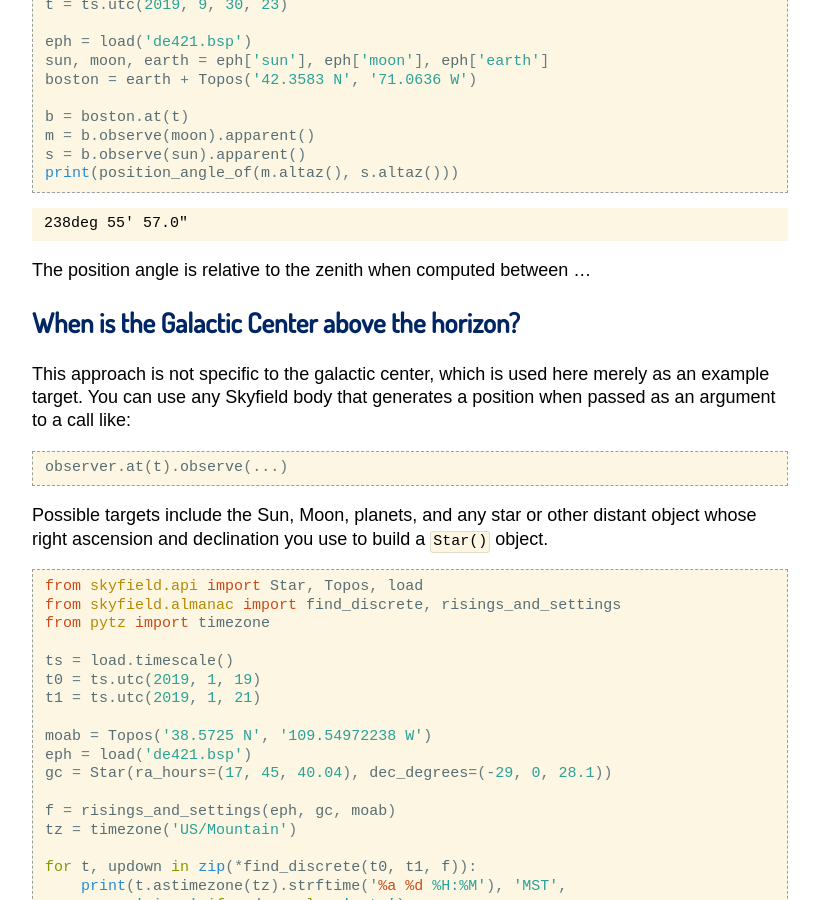
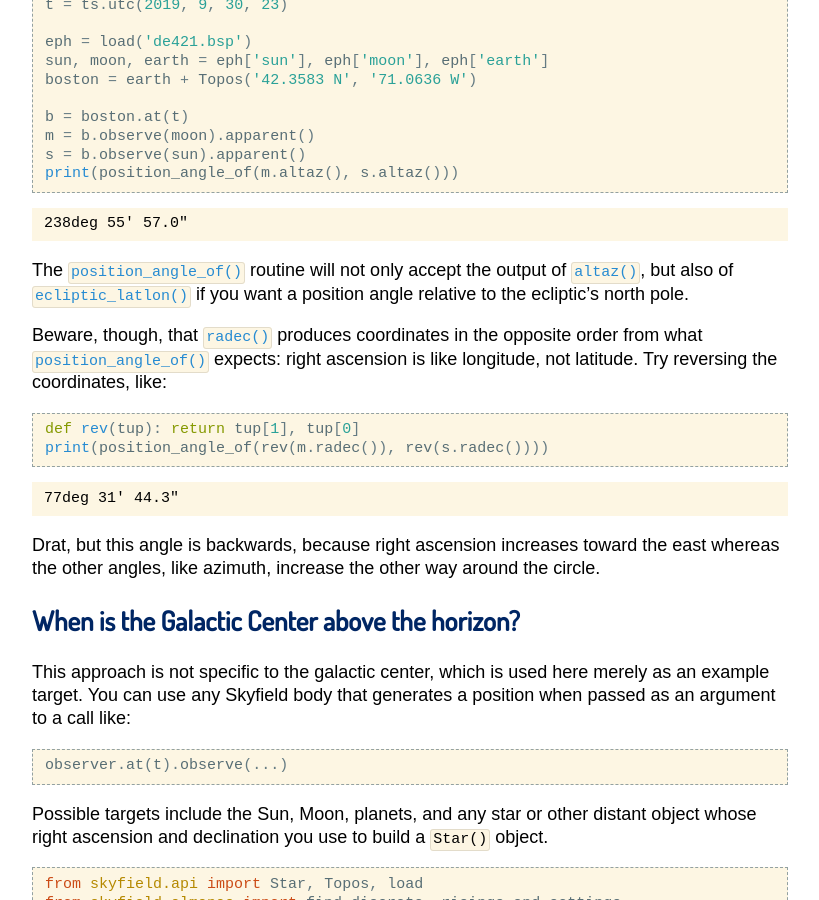
Before and after one commit to skyfielders/python-skyfield, a Sphinx documentation site: the page built from skyfield/documentation/examples.rst, in a window 1280 px wide and 900 px high, scrolled down 604 px. Shown: the whole window, without its empty margins (230-1049 px from the left). Built offline with Sphinx 7.4.7, drawn with Linux system fonts in a browser that asks for light colours; some web fonts are replaced; pages that are not in the unit, such as notebooks, are missing from menus.

Commit message:
Drat, RA/dec do not play well with new PA routine

```diff
--- a/skyfield/documentation/examples.rst
+++ b/skyfield/documentation/examples.rst
@@ -52,8 +52,29 @@ and 270° if the Sun is to the right of the Moon.
 
     238deg 55' 57.0"
 
-The position angle is relative to the zenith
-when computed between ...
+The :func:`~skyfield.trigonometry.position_angle_of()` routine
+will not only accept the output of :meth:`~skyfield.positionlib.Apparent.altaz()`,
+but also of :meth:`~skyfield.positionlib.ICRF.ecliptic_latlon()`
+if you want a position angle relative to the ecliptic’s north pole.
+
+Beware, though, that :meth:`~skyfield.positionlib.ICRF.radec()`
+produces coordinates in the opposite order
+from what :func:`~skyfield.trigonometry.position_angle_of()` expects:
+right ascension is like longitude, not latitude.
+Try reversing the coordinates, like:
+
+.. testcode::
+
+    def rev(tup): return tup[1], tup[0]
+    print(position_angle_of(rev(m.radec()), rev(s.radec())))
+
+.. testoutput::
+
+    77deg 31' 44.3"
+
+Drat, but this angle is backwards, because right ascension increases
+toward the east whereas the other angles, like azimuth, increase the
+other way around the circle.
 
 When is the Galactic Center above the horizon?
 ==============================================
```
